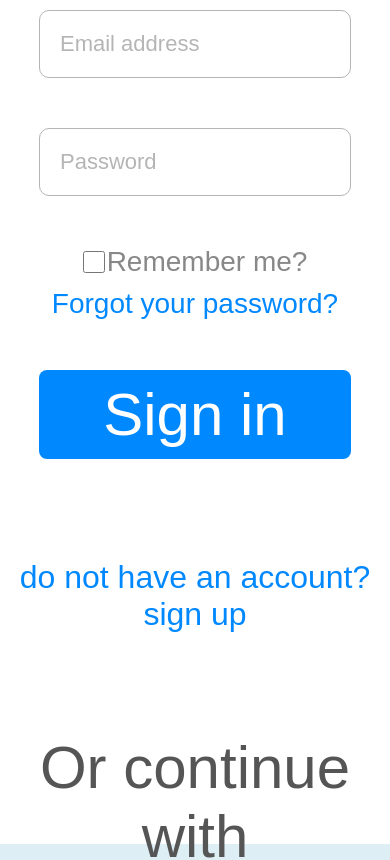
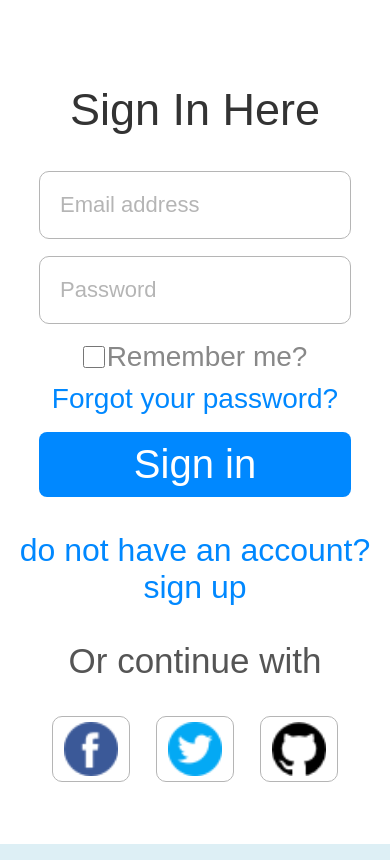
Before and after one commit to KevinCastroP/portfolio-api, a React (Create React App) app in the folder front-end/: page /sign_in in a window 390 px wide. Shown: the top 860 px of the page. Built offline with nearby package versions, Linux system fonts and the light colour scheme.

Commit message:
responsive design for sign-in view

```diff
--- a/front-end/src/components/sign-in/form/form.css
+++ b/front-end/src/components/sign-in/form/form.css
@@ -72,8 +72,7 @@ input[type="checkbox"] {
   filter: brightness(.7);
 }
 
-@media screen and (max-width:1920px) and (max-height:1080px),
-(min-width:1920px) and (min-width:1080px) {
+@media screen and (min-width:1920px) and (min-height:1080px) and (orientation:landscape) {
   .sign-in form {
     row-gap: 40px;
   }
@@ -103,9 +102,13 @@ input[type="checkbox"] {
   }
 }
 
-@media screen and (max-width:720px) and (max-height:1280px) {
+@media screen and (max-width:1920px) and (max-height:1080px),
+(orientation:landscape) {}
+
+@media screen and (max-width:720px) and (max-height:1280px),
+(orientation:portrait) {
   .sign-in form {
-    row-gap: 50px;
+    row-gap: 2vh;
   }
 
   .sign-in label {
@@ -129,6 +132,7 @@ input[type="checkbox"] {
 
   .sign-in-options a {
     font-size: 28px !important;
+    text-align: center !important;
   }
 
   .sign-in a {
@@ -136,15 +140,11 @@ input[type="checkbox"] {
   }
 
   .submit {
-    font-size: 60px;
+    font-size: 40px;
   }
 }
 
 @media screen and (max-width:375px) and (max-height:667px) {
-  .sign-in form {
-    row-gap: 20px;
-  }
-
   .sign-in label {
     font-size: 20px;
   }
--- a/front-end/src/pages/sign-in/sign-in.css
+++ b/front-end/src/pages/sign-in/sign-in.css
@@ -34,7 +34,7 @@
   justify-content: center;
   align-items: center;
   width: 25%;
-  height: 130%;
+  height: fit-content;
   padding: 5px;
   border: 1px solid var(--inputs-color);
   background: none;
@@ -49,8 +49,7 @@
   height: 100%;
 }
 
-@media screen and (max-width:1920px) and (max-height:1080px),
-(min-width:1920px) and (min-width:1080px) {
+@media screen and (min-width:1440px) and (min-height:900px) and (orientation:landscape) {
   .sign-in h2 {
     font-size: 40px;
   }
@@ -60,21 +59,22 @@
   }
 }
 
-@media screen and (max-width:720px) and (max-height:1280px) {
+@media screen and (max-width:720px) and (max-height:1280px),
+(orientation:portrait) {
   .sign-in {
     border-radius: 0;
     width: 100%;
     height: 100%;
     justify-content: center;
-    row-gap: 100px;
+    row-gap: 8vh;
   }
 
   .sign-in h2 {
-    font-size: 70px;
+    font-size: 50px;
   }
 
   .sign-in h3 {
-    font-size: 60px;
+    font-size: 40px;
   }
 
   .sign-in-with button {
@@ -82,7 +82,8 @@
   }
 }
 
-@media screen and (max-width:375px) and (max-height:667px) {
+@media screen and (max-width:375px) and (max-height:667px),
+(orientation:portrait) {
   .sign-in {
     row-gap: 35px;
   }
--- a/front-end/src/utilities/alerts/alerts.js
+++ b/front-end/src/utilities/alerts/alerts.js
@@ -5,7 +5,8 @@ function alertInvalidInfo(text = 'Invalid info') {
     icon: 'warning',
     title: text,
     confirmButtonColor: '#08f',
-    iconColor: '#c10'
+    iconColor: '#c10',
+    timer: 3000,
   });
 }
 
@@ -14,7 +15,7 @@ function alertActionSuccess(text = 'Action success') {
     icon: 'success',
     title: text,
     confirmButtonColor: '#08f',
-    timer: 3000
+    timer: 3000,
   });
 }
 
```
